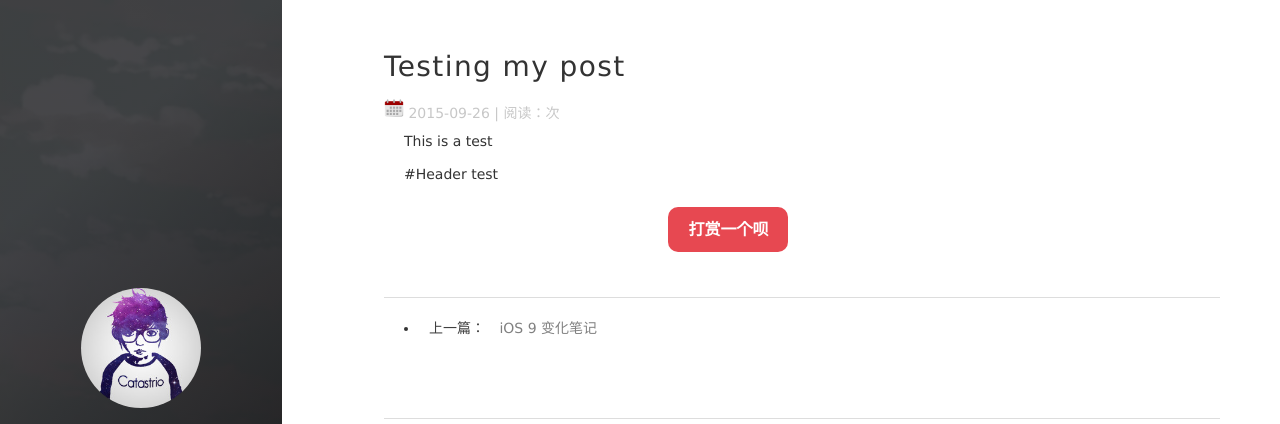
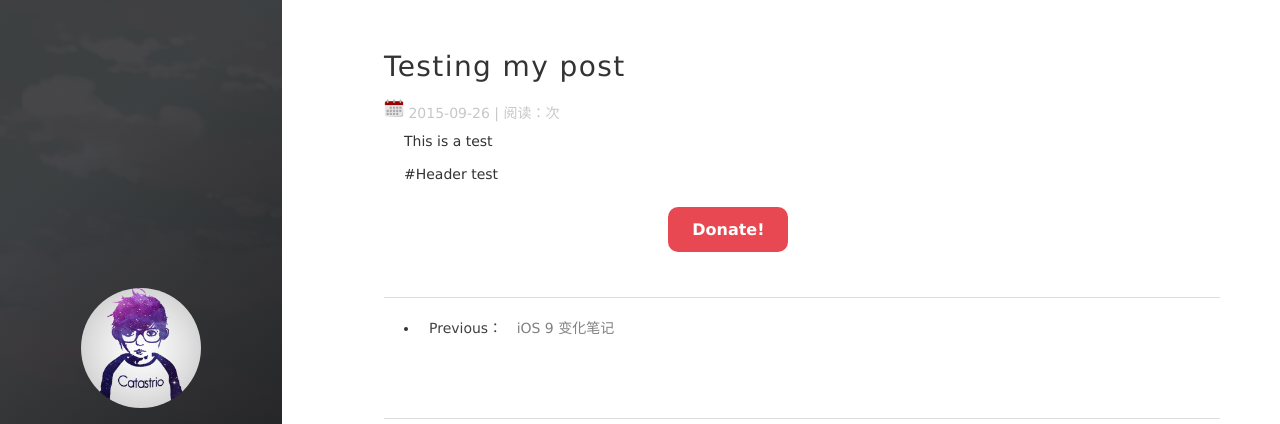
Before and after one commit to Catastrio/catastrio.github.io, a Jekyll site: the page built from _posts/2017-11-01-Test Post.md, in a window 1280 px wide. Shown: the top 424 px of the page. Built offline with Jekyll 4.4.1, drawn with Linux system fonts in a browser that asks for light colours; nearby versions of some CDN libraries; comment, search, counter and statistics services are not loaded.

Commit message:
Even more translations
My payment QR code is broken. Fingers crossed that that changes.

```diff
--- a/_includes/new-old.html
+++ b/_includes/new-old.html
@@ -1,7 +1,7 @@
 <section>
 
             <div class="content-play">
-              <p><a href="javascript:void(0)" onclick="dashangToggle()" class="dashang" title="打赏，支持一下">打赏一个呗</a></p>
+              <p><a href="javascript:void(0)" onclick="dashangToggle()" class="dashang" title="打赏，支持一下">Donate!</a></p>
               <div class="hide_box-play"></div>
               <div class="shang_box-play">
                 <a class="shang_close-play" href="javascript:void(0)" onclick="dashangToggle()" title="关闭"><img src="/images/payimg/close.jpg" alt="取消" /></a>
@@ -62,13 +62,13 @@
        <ul class="pager">
         {% if page.previous.url %}
         <li class="previous">
-            <a href="{{ page.previous.url | prepend: site.baseurl | replace: '//', '/' }}" data-toggle="tooltip" data-placement="top" title="{{page.previous.title}}">上一篇：  <span>{{page.previous.title}}</span>
+            <a href="{{ page.previous.url | prepend: site.baseurl | replace: '//', '/' }}" data-toggle="tooltip" data-placement="top" title="{{page.previous.title}}">Previous：  <span>{{page.previous.title}}</span>
             </a>
         </li>
         {% endif %}
         {% if page.next.url %}
         <li class="next">
-            <a href="{{ page.next.url | prepend: site.baseurl | replace: '//', '/' }}" data-toggle="tooltip" data-placement="top" title="{{page.next.title}}">下一篇：  <span>{{page.next.title}}</span>
+            <a href="{{ page.next.url | prepend: site.baseurl | replace: '//', '/' }}" data-toggle="tooltip" data-placement="top" title="{{page.next.title}}">Next：  <span>{{page.next.title}}</span>
             </a>
         </li>
         {% endif %}
```
